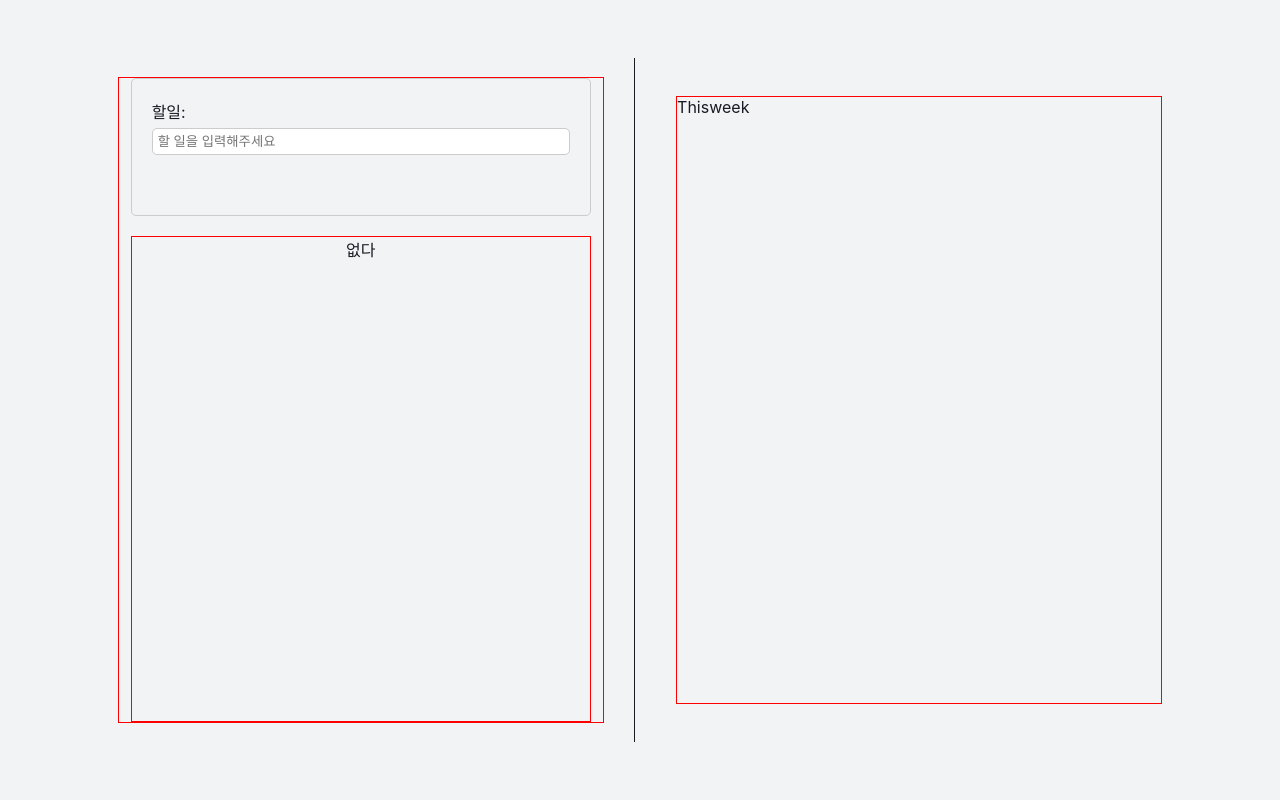
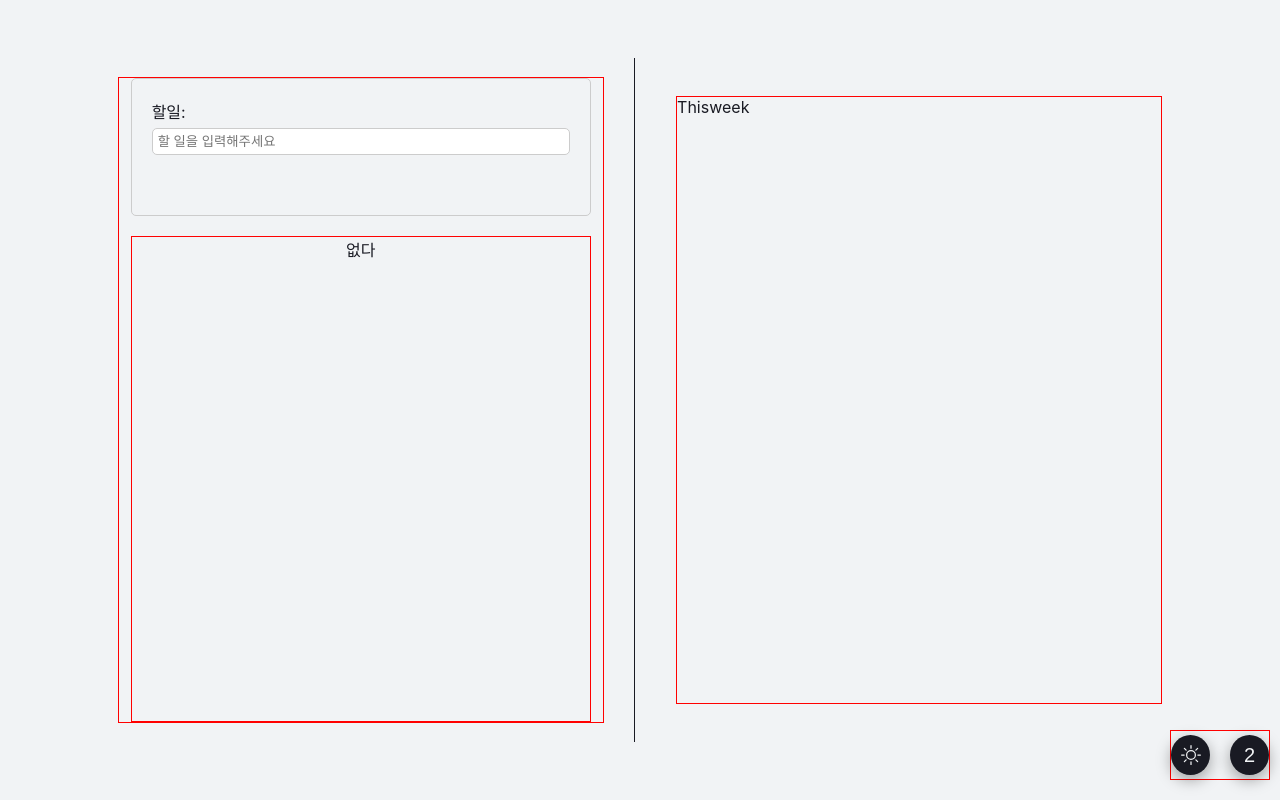
Before and after one commit to Jihun1215/TsTodoList, a React (Create React App) app: page / in a window 1280 px wide. Built offline with nearby package versions, Linux system fonts and the light colour scheme.

Commit message:
Sidebar 버튼 두개 기능 구현

```diff
--- a/package.json
+++ b/package.json
@@ -13,6 +13,7 @@
     "react": "^18.2.0",
     "react-dom": "^18.2.0",
     "react-hook-form": "^7.45.2",
+    "react-icons": "^4.10.1",
     "react-scripts": "5.0.1",
     "recoil": "^0.7.7",
     "styled-components": "^6.0.5",
--- /dev/null
+++ b/src/components/Sidebar.tsx
@@ -0,0 +1,85 @@
+import React from 'react'
+import { styled } from 'styled-components'
+import { useRecoilState } from 'recoil';
+import { DarkModeToggleState } from "../atoms"
+import { BsMoon } from "react-icons/bs"
+import { BsSun } from "react-icons/bs"
+
+const Sidebar = () => {
+
+    const [mode, setMode] = useRecoilState<boolean>(DarkModeToggleState);
+
+      // 다크모드 변경 함수
+    const onClickModeToggle = () =>{
+      setMode((mode) => !mode);
+    }
+
+    const onClickScrollToTop = () => {
+        window.scrollTo({ top: 0, behavior: 'smooth' });
+      };
+
+  return (
+    <SidebarContiner>
+        <SidebarModeButton onClick={onClickModeToggle} mode={mode.toString()}>
+          {
+            mode ? <BsMoon /> : <BsSun />
+          }
+        </SidebarModeButton>
+        <SidebarGoupButton onClick={onClickScrollToTop}>2</SidebarGoupButton>
+    </SidebarContiner>
+  )
+}
+
+export default Sidebar
+
+const SidebarContiner = styled.div`
+    position: fixed;
+    bottom: 20px;
+    right: 10px;
+    border: 1px solid red;
+    width: 100px;
+    height: 50px;
+    ${props => props.theme.FlexRow};
+    ${props => props.theme.FlexCenter};
+    gap: 0px 20px;
+`;
+
+const SidebarModeButton = styled.button<{ mode: boolean | string }>`
+    width: 3.125rem;
+    height: 40px;
+    border-radius: 50%;
+    cursor: pointer;
+    box-shadow: rgba(0, 0, 0, 0.35) 0px 5px 15px;
+    animation: 1s ease-in-out 0s 1 normal forwards running;
+    background-color: ${props => props.theme.color};
+    color: ${props => props.theme.bgColor};
+    ${props => props.theme.FlexCol}
+    ${props => props.theme.FlexCenter}
+    font-size: 20px;
+    &:hover{
+        transform: scale(1.05);
+    }
+    &:active{
+        transform: scale(0.9);
+    }
+`;
+
+const SidebarGoupButton = styled.button`
+    width: 3.125rem;
+    height: 40px;
+    border-radius: 50%;
+    cursor: pointer;
+    box-shadow: rgba(0, 0, 0, 0.35) 0px 5px 15px;
+    animation: 1s ease-in-out 0s 1 normal forwards running;
+    background-color: ${props => props.theme.color};
+    color: ${props => props.theme.bgColor};
+    ${props => props.theme.FlexCol}
+    ${props => props.theme.FlexCenter}
+    font-size: 20px;
+    &:hover{
+        transform: scale(1.05);
+    }
+    &:active{
+        transform: scale(0.9);
+    }
+`;
--- a/src/pages/Home.tsx
+++ b/src/pages/Home.tsx
@@ -2,6 +2,7 @@
 import { styled } from 'styled-components'
 import Todo from '../components/Todo'
 import Thisweek from '../components/Thisweek'
+import Sidebar from '../components/Sidebar'
 
 
 
@@ -12,9 +13,11 @@
       <Todo/>
       <WebViewLine/>
       <Thisweek/>
+      <Sidebar/>
     </WebViewContainer>
     <MobileViewContainer>
     <Todo/>
+    <Sidebar/>
     </MobileViewContainer>
     </>
   )
@@ -37,9 +40,6 @@
   height: 90%;
   border-left: 1px solid ${props => props.theme.color};
 `;
-
-
-
 
 const MobileViewContainer = styled.div`
   display: none;
```
Also changed, not shown: 1 other file (tests, documents, lock files or other folders).
